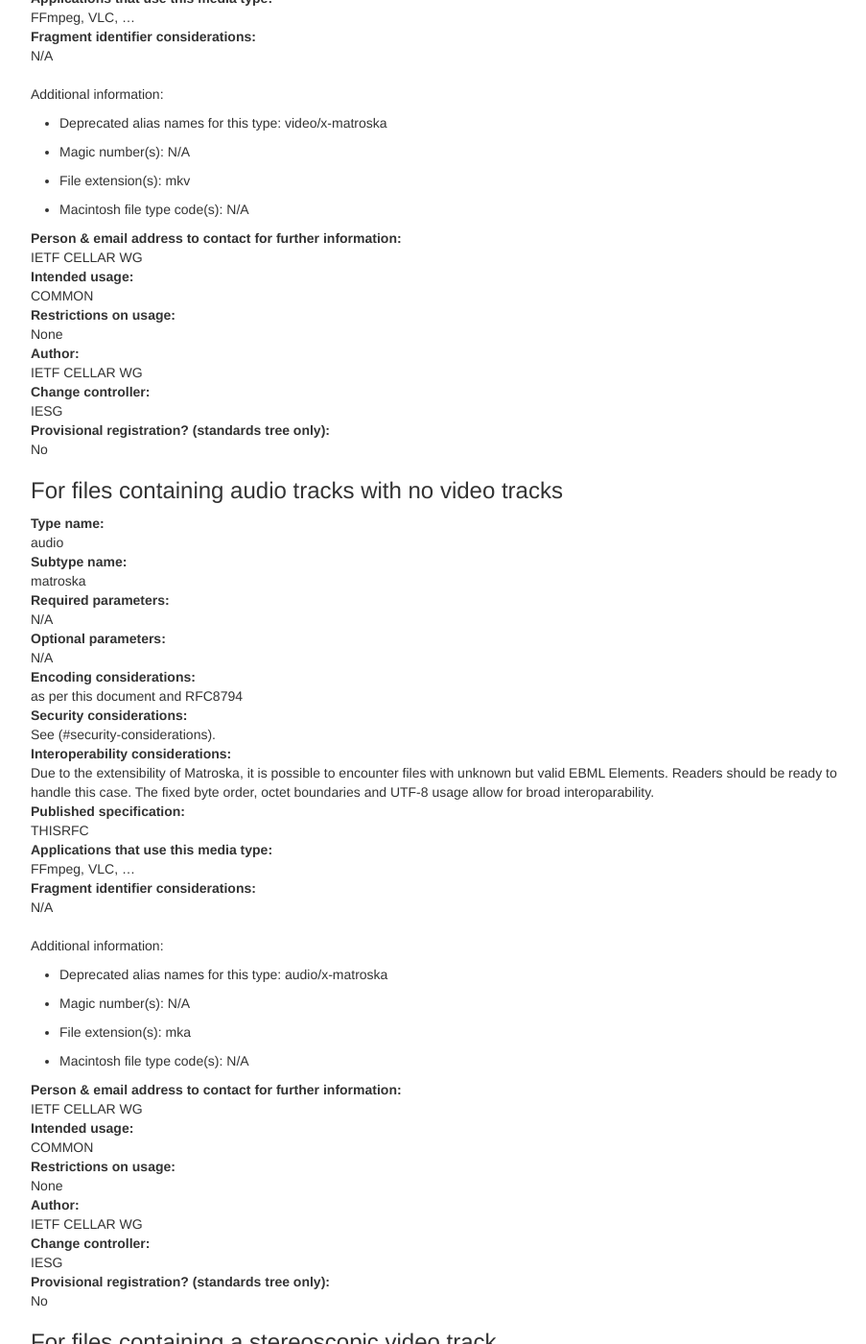
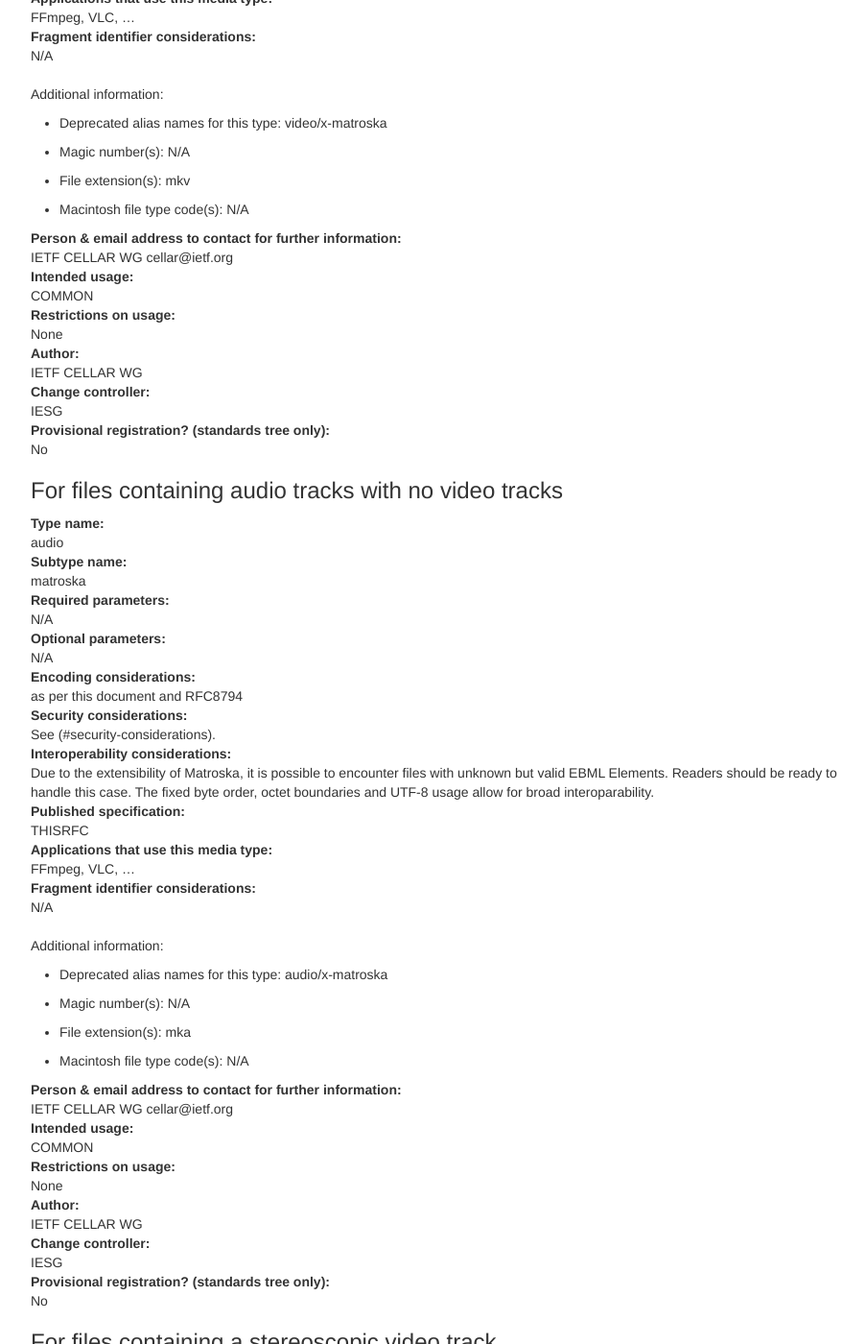
Before and after one commit to ietf-wg-cellar/matroska-specification, a Jekyll site: the page built from iana.md, in a window 1280 px wide and 1400 px high, scrolled down 896 px. Shown: the whole window at 96% size, without its empty margins (273-1176 px from the left). Built offline with Jekyll 4.4.1, drawn with Linux system fonts in a browser that asks for light colours; our own code applies the rules of GitHub Pages for plain Markdown files; some of the changed text lies outside the part shown.

Commit message:
add missing CELLAR email in IANA

```diff
--- a/iana.md
+++ b/iana.md
@@ -67,7 +67,7 @@ Additional information:
   - Macintosh file type code(s): N/A
 
 Person & email address to contact for further information:
-: IETF CELLAR WG
+: IETF CELLAR WG cellar@ietf.org
 
 Intended usage:
 : COMMON
@@ -127,7 +127,7 @@ Additional information:
   - Macintosh file type code(s): N/A
 
 Person & email address to contact for further information:
-: IETF CELLAR WG
+: IETF CELLAR WG cellar@ietf.org
 
 Intended usage:
 : COMMON
@@ -187,7 +187,7 @@ Additional information:
   - Macintosh file type code(s): N/A
 
 Person & email address to contact for further information:
-: IETF CELLAR WG
+: IETF CELLAR WG cellar@ietf.org
 
 Intended usage:
 : COMMON
```
